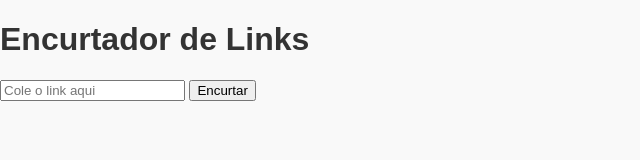
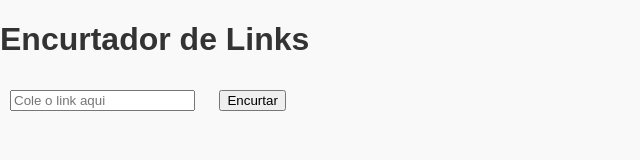
Before and after one commit to gustavo03v/halphaapk, a plain HTML site: page index.html in a window 1280 px wide. Shown: the whole page, without its empty margins (0-640 px from the left). Drawn offline with Linux system fonts and the light colour scheme.

Commit message:
Update styles.css

```diff
--- a/styles.css
+++ b/styles.css
@@ -9,3 +9,7 @@ body {
 h1 {
     color: #333;
 }
+
+input, button {
+    margin: 10px;
+}
```
